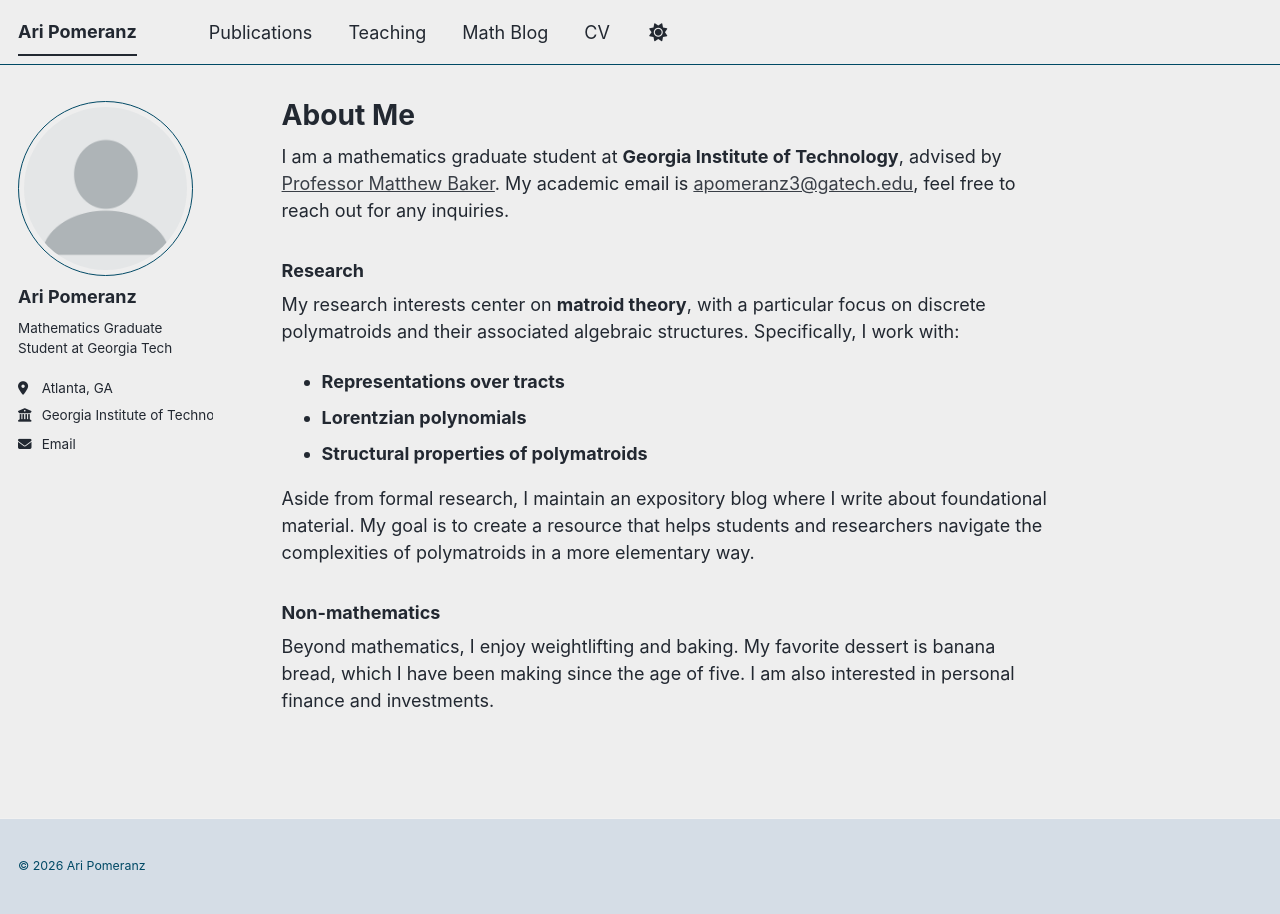
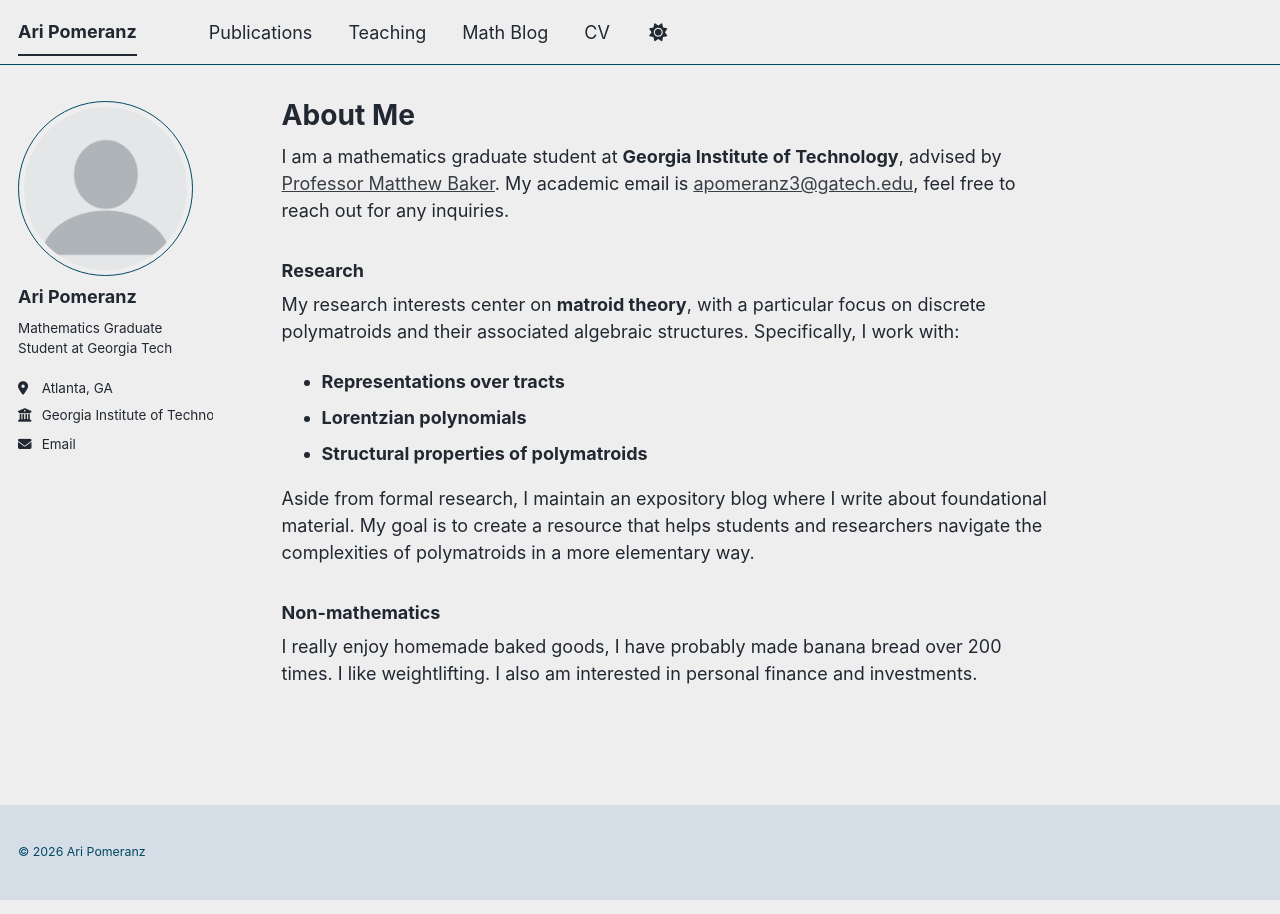
Before and after one commit to aripomeranz/aripomeranz, a Jekyll site: the page built from _pages/about.md, in a window 1280 px wide. Built offline with Jekyll 4.4.1, drawn with Linux system fonts in a browser that asks for light colours; a script bundle is joined from its source files by our own code; library files that are not in the unit come from our copies.

Commit message:
Update about.md

```diff
--- a/_pages/about.md
+++ b/_pages/about.md
@@ -20,4 +20,4 @@ My research interests center on **matroid theory**, with a particular focus on d
 Aside from formal research, I maintain an expository blog where I write about foundational material. My goal is to create a resource that helps students and researchers navigate the complexities of polymatroids in a more elementary way.
 
 ### Non-mathematics
-Beyond mathematics, I enjoy weightlifting and baking. My favorite dessert is banana bread, which I have been making since the age of five. I am also interested in personal finance and investments.
+I really enjoy homemade baked goods, I have probably made banana bread over 200 times. I like weightlifting. I also am interested in personal finance and investments.
```
